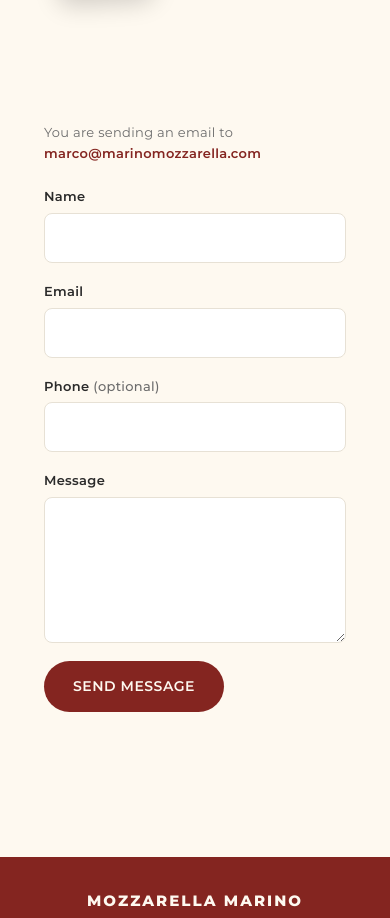
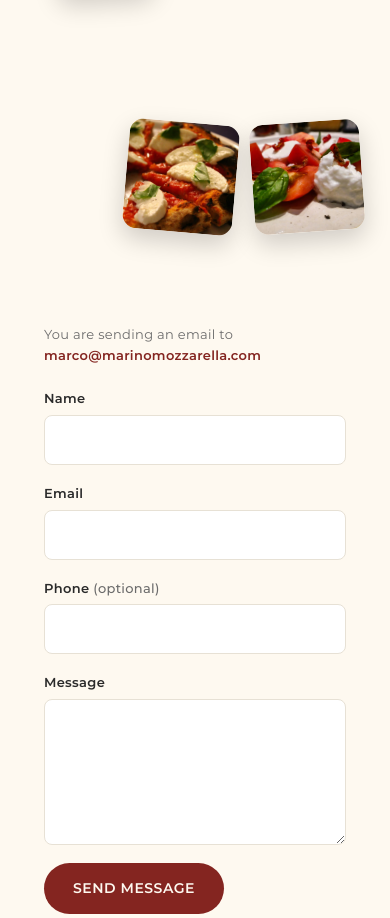
Before and after one commit to xcodevstudio/Mozzarella-Marino, a website: page index.html in a window 390 px wide. Shown: the part 2937-3855 px from the top of the page. Drawn offline with Linux system fonts and the light colour scheme; a web font is replaced by a local one.

Commit message:
Restore right-side album on phone as a clean horizontal row
- Removed the mobile hide on .cta-album and .form-album
- Form-album now renders as a flex row (110×110 photos, 16px gap,
  wrap allowed, right-aligned, 24px top margin) above the form fields
  on mobile — visible without crowding
- Desktop layout (>=900px) explicitly re-applies position:absolute on
  the form-photos so the floating album outside the cream box still
  works exactly as before
- Floats themselves stay hidden on mobile

```diff
--- a/css/styles.css
+++ b/css/styles.css
@@ -401,12 +401,10 @@ p { margin: 0 0 1em; }
   will-change: transform;
   transform: rotate(var(--rot, 0deg));
 }
-/* Mobile / tablet (<900px): hide ALL floating decorations and the
-   contact-section photo albums — phones get a clean, content-only layout */
+/* Mobile / tablet (<900px): hide the floating accents (basil/tomato/etc)
+   but KEEP the contact-section photo albums visible as simple rows */
 @media (max-width: 899px) {
   .float-wrap { display: none; }
-  .cta-album,
-  .form-album { display: none; }
 }
 .float-wrap > img {
   display: block;
@@ -714,21 +712,29 @@ p { margin: 0 0 1em; }
   text-decoration: none;
 }
 .form-note a:hover { text-decoration: underline; }
-/* Album of photos sitting OUTSIDE the cream box on the right */
+/* Mobile: form album sits as a horizontal row above the form fields */
 .form-album {
-  display: none; /* hidden on mobile so it doesn't crowd the form */
+  display: flex;
+  gap: 16px;
+  margin: 24px 0 28px;
+  flex-wrap: wrap;
+  justify-content: flex-end;
 }
 .form-photo {
-  position: absolute;
   object-fit: cover;
   border-radius: 14px;
   box-shadow: 0 10px 24px rgba(0, 0, 0, 0.18);
   pointer-events: none;
+  width: 110px;
+  height: 110px;
   opacity: 0;
   transform: translateX(var(--enter-x, 400px)) rotate(var(--rest-rot, 0deg));
   transition: transform 1.1s cubic-bezier(0.22, 1, 0.36, 1), opacity 0.7s ease;
   transition-delay: var(--enter-delay, 0s);
 }
+/* Mobile rotations */
+.form-photo--1 { --rest-rot: 5deg;  --enter-x:  300px; --enter-delay: 0.10s; }
+.form-photo--2 { --rest-rot: -4deg; --enter-x:  360px; --enter-delay: 0.25s; }
 .contact.in-view .form-photo {
   opacity: 1;
   transform: rotate(var(--rest-rot, 0deg));
@@ -743,8 +749,10 @@ p { margin: 0 0 1em; }
     width: 170px;
     height: 0;
     z-index: 2;
+    margin: 0;
   }
-  .form-photo--1 { top: -170px; right:  0;  width: 150px; height: 150px; --rest-rot: 10deg; --enter-x: 420px; --enter-delay: 0.10s; }
+  .form-photo { position: absolute; }
+  .form-photo--1 { top: -170px; right:  0;   width: 150px; height: 150px; --rest-rot: 10deg; --enter-x: 420px; --enter-delay: 0.10s; }
   .form-photo--2 { top:   20px; right: -40px; width: 170px; height: 170px; --rest-rot: -8deg; --enter-x: 500px; --enter-delay: 0.25s; }
 }
 .form-row {
```
